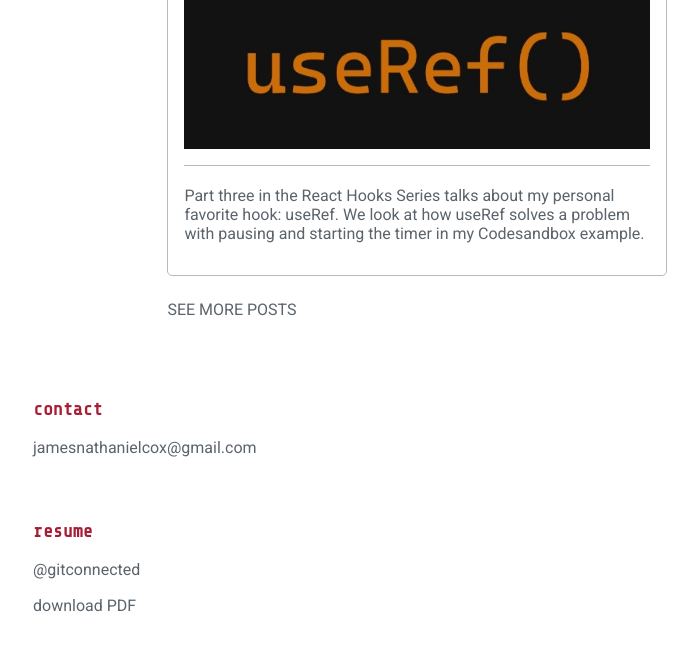
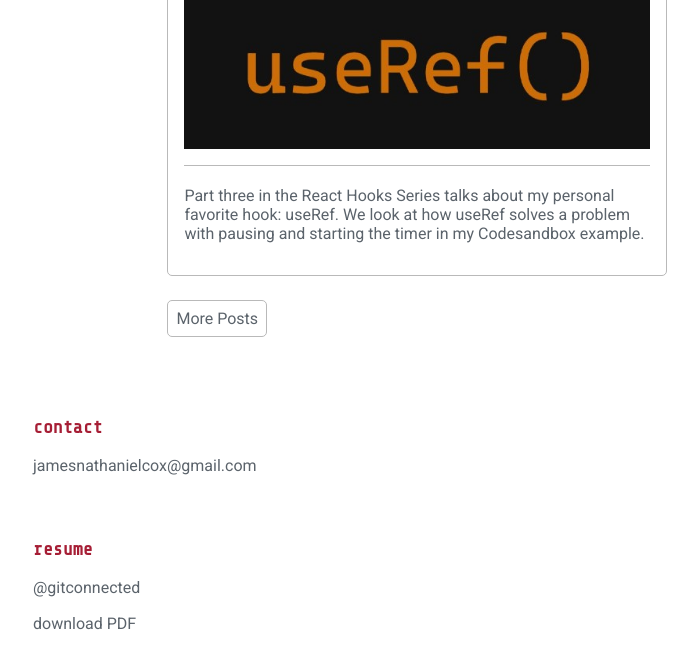
Before and after one commit to jamesncox/portfolio-v2, a React (Create React App) app: page / in a window 1280 px wide. Shown: the part 3708-4376 px from the top of the page, without its empty margins (223-921 px from the left). Built offline with nearby package versions, Linux system fonts and the light colour scheme.

Commit message:
Update BlogLink.js text and add button styling

```diff
--- a/src/components/blog/BlogLink.js
+++ b/src/components/blog/BlogLink.js
@@ -4,7 +4,7 @@ export default function BlogLink() {
 
     return (
         <a className="see-more-blogs" href="https://dev.to/jamesncox" rel="noopener noreferrer" target="_blank">
-            <p className="text">SEE MORE POSTS</p>
+            <p className="see-more-blogs-text">More Posts</p>
         </a>
     )
 }
--- a/src/stylesheets/App.css
+++ b/src/stylesheets/App.css
@@ -374,6 +374,21 @@ body.dark {
     margin-top: -1rem;
 }
 
+.see-more-blogs-text {
+    font-family: 'Roboto', sans-serif;
+    font-size: 1rem;
+    color: var(--description-color);
+    border: solid 1px var(--card-border);
+    border-radius: 5px;
+    padding: .5rem;
+    transition: background-color .3s ease-in-out, color .3s ease-in-out;
+}
+
+.see-more-blogs-text:hover {
+    color: var(--white);
+    background-color: var(--hightlighted-menu-color);
+}
+
 .arrow-icon {
     margin-left: .5rem;
     margin-top: 12px;
```
